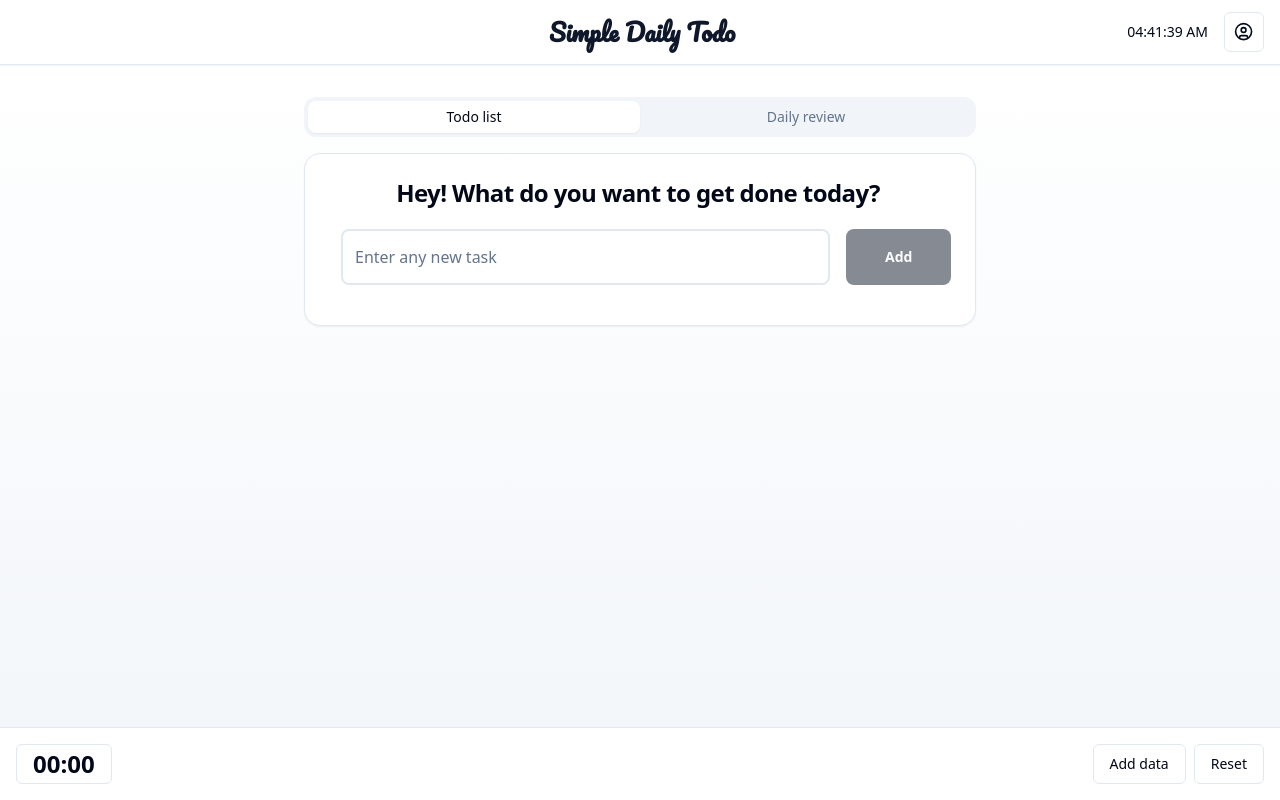
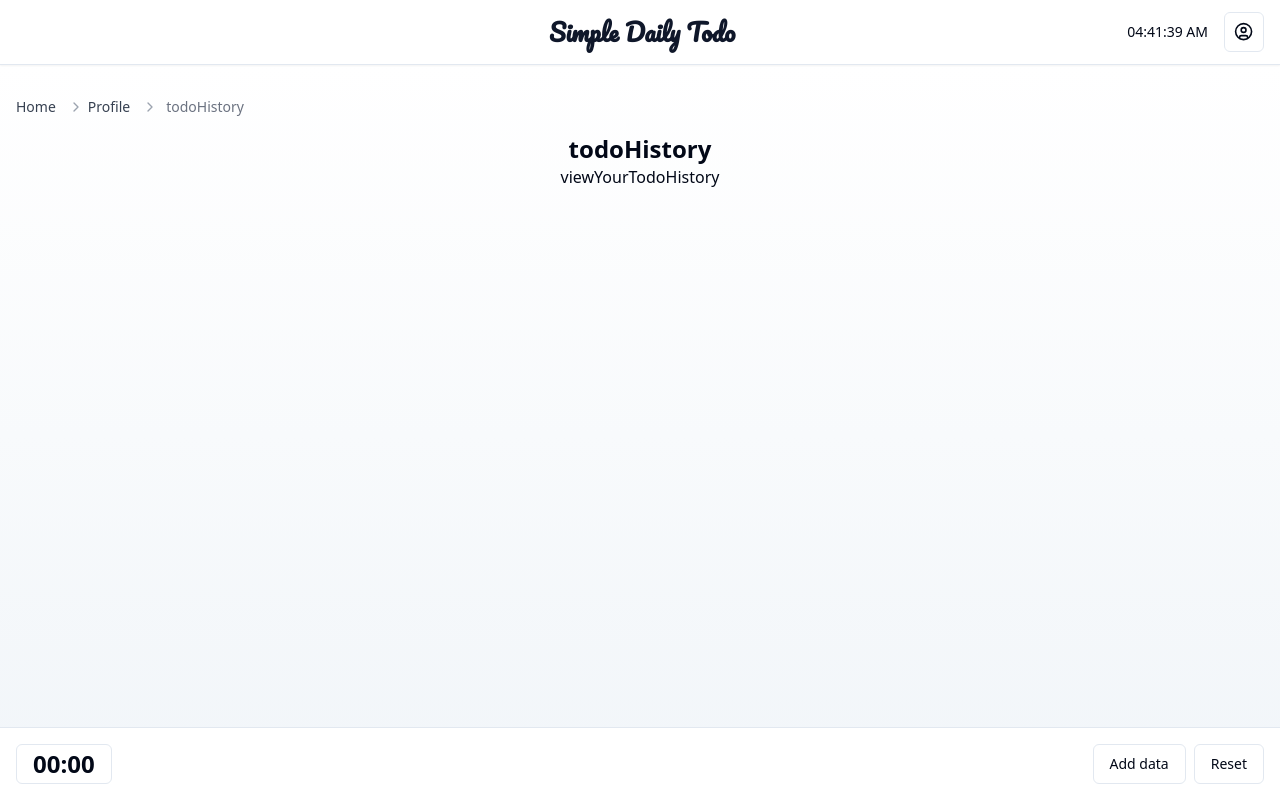
Before and after one commit to Simonlin7972/simple-daily-todo, a React (Vite) app: page /todo-history in a window 1280 px wide. Before the commit this address led to /. Built offline with nearby package versions, Linux system fonts and the light colour scheme; the HTML template or start-up script is replaced by a standard one.

Commit message:
polish recap card UI

```diff
--- a/src/App.tsx
+++ b/src/App.tsx
@@ -11,6 +11,8 @@ import './i18n'
 import { Toaster } from "@/components/ui/sonner"
 import { CommandDialog, CommandInput, CommandList, CommandEmpty, CommandGroup, CommandItem } from "./components/ui/command"
 import { FontProvider } from './contexts/FontContext';
+import RepeatTodoManagement from './pages/RepeatTodoManagement';
+import TodoHistory from './pages/TodoHistory';
 
 function App() {
   const [currentTime, setCurrentTime] = useState(new Date());
@@ -60,6 +62,8 @@ function App() {
                 <Route path="/" element={<TodoList />} />
                 <Route path="/daily-review" element={<DailyReview />} />
                 <Route path="/profile" element={<Profile />} />
+                <Route path="/repeat-todo-management" element={<RepeatTodoManagement />} />
+                <Route path="/todo-history" element={<TodoHistory />} />
                 <Route path="*" element={<Navigate to="/" replace />} />
               </Routes>
             </main>
--- a/src/components/Breadcrumb.tsx
+++ b/src/components/Breadcrumb.tsx
@@ -1,23 +1,27 @@
 import React from 'react';
 import { Link } from 'react-router-dom';
-import { ChevronRight, Home } from 'lucide-react';
-import { useTranslation } from 'react-i18next';
+import { ChevronRight } from 'lucide-react';
 
 interface BreadcrumbProps {
   currentPage: string;
 }
 
 export const Breadcrumb: React.FC<BreadcrumbProps> = ({ currentPage }) => {
-  const { t } = useTranslation();
-
   return (
     <nav className="flex mb-4" aria-label="Breadcrumb">
       <ol className="inline-flex items-center space-x-1 md:space-x-3">
         <li className="inline-flex items-center">
           <Link to="/" className="inline-flex items-center text-sm font-medium text-gray-700 hover:text-primary dark:text-gray-400 dark:hover:text-white">
-            <Home className="w-4 h-4 mr-2" />
-            {t('home')}
+            Home
           </Link>
+        </li>
+        <li>
+          <div className="flex items-center">
+            <ChevronRight className="w-4 h-4 text-gray-400" />
+            <Link to="/profile" className="ml-1 text-sm font-medium text-gray-700 hover:text-primary dark:text-gray-400 dark:hover:text-white">
+              Profile
+            </Link>
+          </div>
         </li>
         <li>
           <div className="flex items-center">
--- a/src/components/Profile.tsx
+++ b/src/components/Profile.tsx
@@ -12,12 +12,15 @@ import { Breadcrumb } from './Breadcrumb';
 import { Dialog, DialogContent, DialogHeader, DialogTitle, DialogFooter } from "@/components/ui/dialog";
 import { Input } from "@/components/ui/input";
 import useLocalStorage from "@/hooks/useLocalStorage";
+import { useNavigate } from 'react-router-dom';
+
 type Font = 'inter' | 'roboto' | 'open-sans' | 'lato' | 'poppins';
 
 export const Profile: React.FC = () => {
   const { t, i18n } = useTranslation();
   const { setTheme, theme } = useTheme();
   const { font, setFont } = useFont();
+  const navigate = useNavigate();
 
   const toggleLanguage = () => {
     const newLang = i18n.language === 'en' ? 'zh' : 'en';
@@ -153,7 +156,7 @@ export const Profile: React.FC = () => {
               <Repeat className="h-6 w-6 text-muted-foreground" />
               <div className="flex-grow flex justify-between items-center">
                 <h3 className="text-lg font-medium">{t('dailyRepeatTodos')}</h3>
-                <Button variant="outline" size="sm">
+                <Button variant="outline" size="sm" onClick={() => navigate('/repeat-todo-management')}>
                   {t('manage')}
                   <ChevronRight className="ml-2 h-4 w-4" />
                 </Button>
@@ -167,7 +170,7 @@ export const Profile: React.FC = () => {
               <History className="h-6 w-6 text-muted-foreground" />
               <div className="flex-grow flex justify-between items-center">
                 <h3 className="text-lg font-medium">{t('history')}</h3>
-                <Button variant="outline" size="sm">
+                <Button variant="outline" size="sm" onClick={() => navigate('/todo-history')}>
                   {t('view')}
                   <ChevronRight className="ml-2 h-4 w-4" />
                 </Button>
--- a/src/components/RecapCard.tsx
+++ b/src/components/RecapCard.tsx
@@ -47,13 +47,15 @@ export const RecapCard: React.FC<RecapCardProps> = ({ recap, onSave, onDelete })
   const { t } = useTranslation();
   const [isEditing, setIsEditing] = useState(false);
   const [editedText, setEditedText] = useState(recap.text);
+  const [selectedMood, setSelectedMood] = useState(recap.mood);
+  const [isHovered, setIsHovered] = useState(false); // 新增狀態來跟踪懸停
 
   const handleEdit = () => {
     setIsEditing(true);
   };
 
   const handleSave = () => {
-    const updatedRecap = { ...recap, text: editedText };
+    const updatedRecap = { ...recap, text: editedText, mood: selectedMood };
     onSave(updatedRecap);
     setIsEditing(false);
     customToast.success(t('recapUpdated'), {
@@ -70,7 +72,11 @@ export const RecapCard: React.FC<RecapCardProps> = ({ recap, onSave, onDelete })
   };
 
   return (
-    <Card className="w-full max-w-2xl mx-auto p-4 mb-4">
+    <Card
+      className="relative w-full max-w-2xl mx-auto p-4 mb-4"
+      onMouseEnter={() => setIsHovered(true)} // 懸停時設置狀態
+      onMouseLeave={() => setIsHovered(false)} // 離開時重置狀態
+    >
       <CardHeader className="pb-0">
         <div className="flex items-center justify-between">
           <div className="flex items-center">
@@ -80,7 +86,12 @@ export const RecapCard: React.FC<RecapCardProps> = ({ recap, onSave, onDelete })
             </CardTitle>
             <Badge variant="secondary" className="ml-2">{formatDate(recap.date)}</Badge>
           </div>
-          <div className="flex space-x-2">
+          {/* 編輯和刪除按鈕 */}
+          {isHovered && (
+            <div className="absolute top-6 right-6 flex space-x-2">
+              <Button variant="ghost" size="icon" onClick={handleEdit}>
+                <Edit2 size={20} />
+              </Button>
               <AlertDialog>
                 <AlertDialogTrigger asChild>
                   <Button variant="ghost" size="icon">
@@ -100,10 +111,8 @@ export const RecapCard: React.FC<RecapCardProps> = ({ recap, onSave, onDelete })
                   </AlertDialogFooter>
                 </AlertDialogContent>
               </AlertDialog>
-            <Button variant="ghost" size="icon" onClick={handleEdit}>
-              <Edit2 size={20} />
-            </Button>
             </div>
+          )}
         </div>
       </CardHeader>
       <CardContent>
@@ -114,10 +123,24 @@ export const RecapCard: React.FC<RecapCardProps> = ({ recap, onSave, onDelete })
               onChange={(e) => setEditedText(e.target.value)}
               className="min-h-[200px] m-2 mb-4 mt-8 p-4"
             />
+            <div className="flex justify-between mb-4">
+              <div className="flex space-x-2">
+                <Button variant="outline" onClick={() => setSelectedMood('bad')} className={`h-8 w-20 ${selectedMood === 'bad' ? 'bg-red-500 text-white' : ''}`}>
+                  {t('badMood')}
+                </Button>
+                <Button variant="outline" onClick={() => setSelectedMood('neutral')} className={`h-8 w-20 ${selectedMood === 'neutral' ? 'bg-yellow-500 text-white' : ''}`}>
+                  {t('neutralMood')}
+                </Button>
+                <Button variant="outline" onClick={() => setSelectedMood('good')} className={`h-8 w-20 ${selectedMood === 'good' ? 'bg-green-500 text-white' : ''}`}>
+                  {t('goodMood')}
+                </Button>
+              </div>
+            </div>
             <div className="flex justify-end space-x-2">
               <Button variant="outline" onClick={() => {
                 setIsEditing(false);
                 setEditedText(recap.text);
+                setSelectedMood(recap.mood);
               }}>{t('cancel')}</Button>
               <Button onClick={handleSave}>{t('save')}</Button>
             </div>
--- /dev/null
+++ b/src/pages/RepeatTodoManagement.tsx
@@ -0,0 +1,18 @@
+import React from 'react';
+import { Breadcrumb } from '../components/Breadcrumb';
+import { useTranslation } from 'react-i18next';
+
+const RepeatTodoManagement: React.FC = () => {
+  const { t } = useTranslation();
+
+  return (
+    <div className="container mx-auto px-4 py-4">
+      <Breadcrumb currentPage={t('repeatTodoManagement')} />
+      <h1 className="text-2xl font-bold">{t('repeatTodoManagement')}</h1>
+      <p>{t('manageYourRepeatTodos')}</p>
+      {/* 這裡可以添加更多的功能和內容 */}
+    </div>
+  );
+};
+
+export default RepeatTodoManagement;
--- /dev/null
+++ b/src/pages/TodoHistory.tsx
@@ -0,0 +1,18 @@
+import React from 'react';
+import { Breadcrumb } from '../components/Breadcrumb';
+import { useTranslation } from 'react-i18next';
+
+const TodoHistory: React.FC = () => {
+  const { t } = useTranslation();
+
+  return (
+    <div className="container mx-auto px-4 py-4">
+      <Breadcrumb currentPage={t('todoHistory')} />
+      <h1 className="text-2xl font-bold">{t('todoHistory')}</h1>
+      <p>{t('viewYourTodoHistory')}</p>
+      {/* 這裡可以添加更多的功能和內容 */}
+    </div>
+  );
+};
+
+export default TodoHistory;
```
Lines whose indentation alone changed are shown as unchanged.
